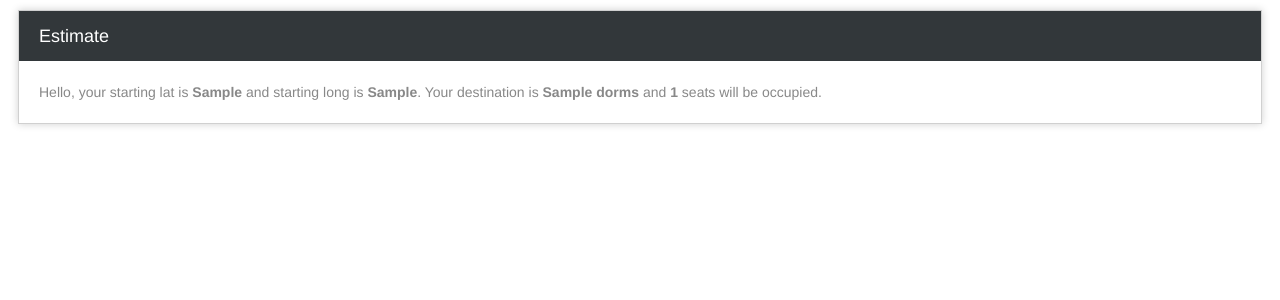
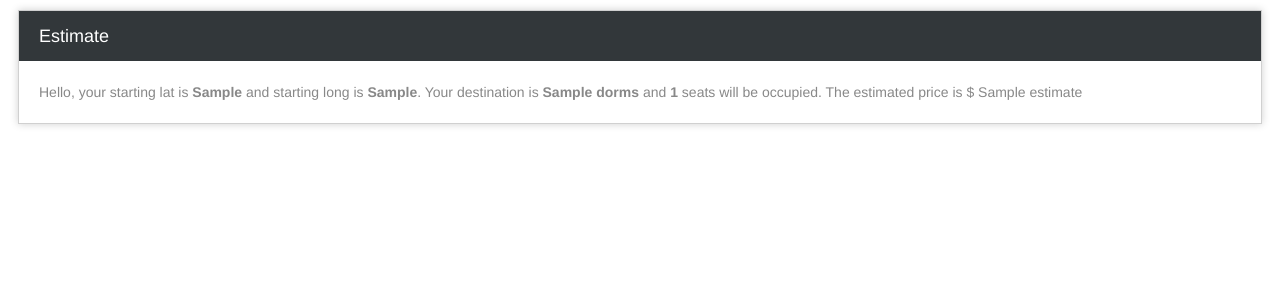
Before and after one commit to Rishabhravindra/ubercat, a Flask app: template templates/form_action.html in a window 1280 px wide. Shown: the top 300 px of the page. Run offline with Flask 2, Linux system fonts and the light colour scheme; the template is opened without the code that fills it: most values are stand-ins (such as "Sample title", 1, 10 or a date in 2020).

Commit message:
get price estimate through Uber api and display it using flask

```diff
--- a/app.py
+++ b/app.py
@@ -2,6 +2,12 @@
 # and render_template, to render our templates (form and response)
 # we'll use url_for to get some URLs for the app on the templates
 from flask import Flask, render_template, request, url_for
+
+# Get session token and connect with Uber Python API
+import json
+from getKeys import session
+from uber_rides.client import UberRidesClient
+client = UberRidesClient(session)
 
 # Initialize the Flask application
 app = Flask(__name__)
@@ -14,17 +20,33 @@ def form():
 # Define a route for the action of the form, for example '/hello/'
 # We are also defining which type of requests this route is
 # accepting: POST requests in this case
+
+dorms  = {"danHall":[39.131810, -84.512075,"Daniels Hall"],
+		  "dabHall":[39.131858, -84.512654,"Dabney Hall"],
+		  "morHall":[39.135247, -84.511780,"Morgens Hall"],
+		  "upa":[39.128215, -84.514920, "University Park Apartments"]}
 @app.route('/hello/', methods=['POST'])
 def hello():
-    startLong=request.form['startLong']
+    startLong =request.form['startLong']
     startLat=request.form['startLat']
-    numSeat = request.form['numSeat']
-    dorms = request.form['dorms']
+    numSeat = int(request.form['numSeat'])
+    dorm = request.form['dorms']
+
+    response = client.get_price_estimates(
+    	start_latitude= startLat,
+	    start_longitude=  startLong,
+	    end_latitude= dorms[dorm][0],
+	    end_longitude= dorms[dorm][1],
+	    seat_count = numSeat
+    )
+    estimates = response.json.get('prices')
+    est = estimates[0]['estimate']
     return render_template('form_action.html',
      startLong=startLong,
      startLat=startLat,
      numSeat = numSeat,
-     dorms = dorms)
+     dorms = dorms[dorm][2],
+     estimate = est)
 
 # Run the app :)
 if __name__ == '__main__':
--- a/data.txt
+++ b/data.txt
@@ -1 +1 @@
-[{"localized_display_name": "uberX", "distance": 5.69, "display_name": "uberX", "product_id": "68cddf62-ea57-4cdf-9c63-dfbfebfd7095", "high_estimate": 11.0, "low_estimate": 8.0, "duration": 660, "estimate": "$8-11", "currency_code": "USD"}, {"localized_display_name": "uberXL", "distance": 5.69, "display_name": "uberXL", "product_id": "81f897a9-98c4-41df-9279-f0b189e2daf7", "high_estimate": 16.0, "low_estimate": 12.0, "duration": 660, "estimate": "$12-16", "currency_code": "USD"}, {"localized_display_name": "UberSELECT", "distance": 5.69, "display_name": "UberSELECT", "product_id": "c864bd51-7041-4220-aded-a57dae92a777", "high_estimate": 21.0, "low_estimate": 16.0, "duration": 660, "estimate": "$16-21", "currency_code": "USD"}, {"localized_display_name": "UberBLACK", "distance": 5.69, "display_name": "UberBLACK", "product_id": "fcd749b4-b162-402f-85ac-7e1951a62f61", "high_estimate": 29.0, "low_estimate": 23.0, "duration": 660, "estimate": "$23-29", "currency_code": "USD"}]
+[{"localized_display_name": "uberX", "distance": 5.69, "display_name": "uberX", "product_id": "68cddf62-ea57-4cdf-9c63-dfbfebfd7095", "high_estimate": 10.0, "low_estimate": 7.0, "duration": 600, "estimate": "$7-10", "currency_code": "USD"}, {"localized_display_name": "uberXL", "distance": 5.69, "display_name": "uberXL", "product_id": "81f897a9-98c4-41df-9279-f0b189e2daf7", "high_estimate": 16.0, "low_estimate": 12.0, "duration": 600, "estimate": "$12-16", "currency_code": "USD"}, {"localized_display_name": "UberSELECT", "distance": 5.69, "display_name": "UberSELECT", "product_id": "c864bd51-7041-4220-aded-a57dae92a777", "high_estimate": 20.0, "low_estimate": 15.0, "duration": 600, "estimate": "$15-20", "currency_code": "USD"}, {"localized_display_name": "UberBLACK", "distance": 5.69, "display_name": "UberBLACK", "product_id": "fcd749b4-b162-402f-85ac-7e1951a62f61", "high_estimate": 28.0, "low_estimate": 22.0, "duration": 600, "estimate": "$22-28", "currency_code": "USD"}]
--- a/getPriceEstimate.py
+++ b/getPriceEstimate.py
@@ -19,8 +19,8 @@ response = client.get_price_estimates(
     seat_count= numSeat
 )
 
-estimate = response.json.get('prices')
+estimates = response.json.get('prices')
 
 #save price estimates to json
 with open('data.txt', 'w') as saveFile:
-	json.dump(estimate,saveFile)
+	json.dump(estimates,saveFile)
--- /dev/null
+++ b/info.txt
@@ -0,0 +1 @@
+[{"localized_display_name": "uberX", "distance": 3.29, "display_name": "uberX", "product_id": "68cddf62-ea57-4cdf-9c63-dfbfebfd7095", "high_estimate": 9.0, "low_estimate": 6.0, "duration": 600, "estimate": "$6-9", "currency_code": "USD"}, {"localized_display_name": "uberXL", "distance": 3.29, "display_name": "uberXL", "product_id": "81f897a9-98c4-41df-9279-f0b189e2daf7", "high_estimate": 14.0, "low_estimate": 10.0, "duration": 600, "estimate": "$10-14", "currency_code": "USD"}, {"localized_display_name": "UberSELECT", "distance": 3.29, "display_name": "UberSELECT", "product_id": "c864bd51-7041-4220-aded-a57dae92a777", "high_estimate": 17.0, "low_estimate": 13.0, "duration": 600, "estimate": "$13-17", "currency_code": "USD"}, {"localized_display_name": "UberBLACK", "distance": 3.29, "display_name": "UberBLACK", "product_id": "fcd749b4-b162-402f-85ac-7e1951a62f61", "high_estimate": 24.0, "low_estimate": 19.0, "duration": 600, "estimate": "$19-24", "currency_code": "USD"}]
--- a/templates/form_action.html
+++ b/templates/form_action.html
@@ -8,9 +8,9 @@
             <div class="title">
                 <h1>Estimate</h1>
             </div>
-            <div id="content">
-                Hello, your starting lat is <strong>{{startLat}}</strong> and starting long is <strong>{{startLong}}</strong>. Your destination is <strong>{{dorms}}</strong> and <strong>{{numSeat}}</strong> seats will be occupied.
-            </div>
+                <div id="content">
+                    Hello, your starting lat is <strong>{{startLat}}</strong> and starting long is <strong>{{startLong}}</strong>. Your destination is <strong>{{dorms}}</strong> and <strong>{{numSeat}}</strong> seats will be occupied. The estimated price is $ {{estimate}}
+                </div>
 
             </div>
         </div>
```
